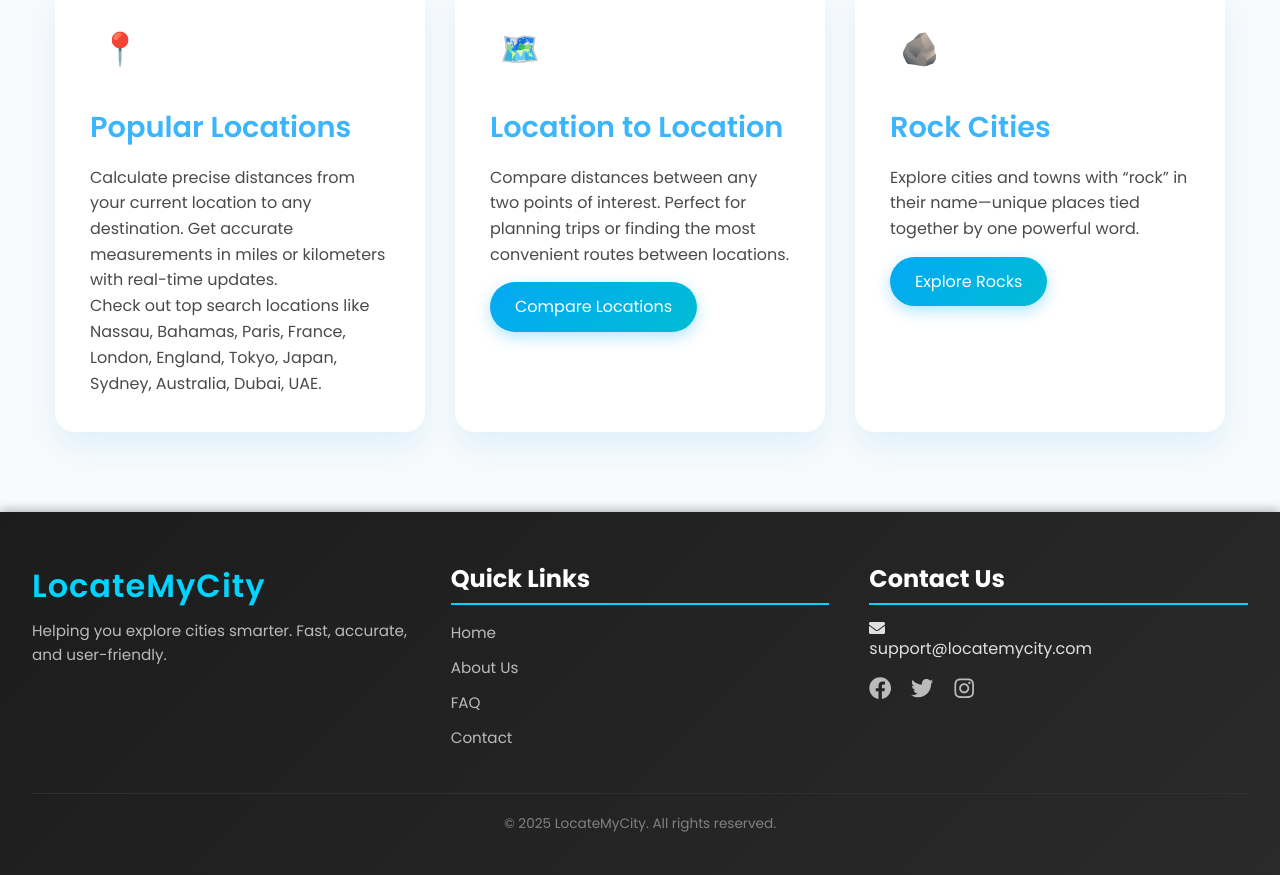
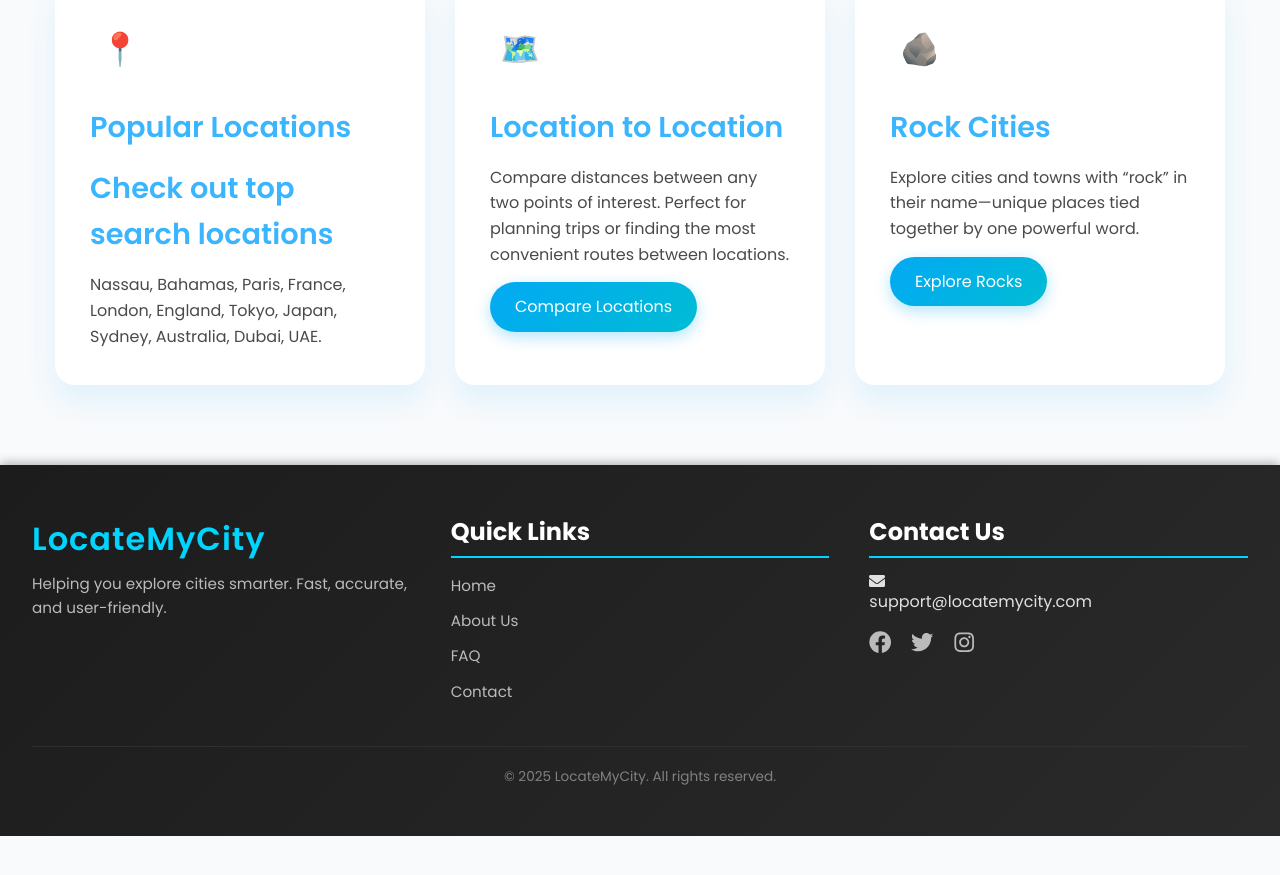
Before and after one commit to whympireventures/howfarpro, a Next.js app: page / in a window 1280 px wide. Shown: the part 1006-1881 px from the top of the page. After the commit the page ends 1842 px from the top, so only its background shows below. Built offline with nearby package versions, Linux system fonts and the light colour scheme.

Commit message:
Update Cards.jsx

```diff
--- a/components/Cards.jsx
+++ b/components/Cards.jsx
@@ -45,13 +45,11 @@ export default function Features() {
               <span role="img" aria-label="location">📍</span>
             </div>
             <h3>Popular Locations</h3>
-            <p>
-              Calculate precise distances from your current location to any destination. Get accurate
-              measurements in miles or kilometers with real-time updates.
-            </p>
+            <h3>
+               Check out top search locations
+            </h3>
             <p className="mt-2 leading-relaxed [text-wrap:pretty]">
-  Check out top search locations like{" "}
-  <Link href="/how-far-is-nassau-bahamas-from-me" className="hover:underline">
+   <Link href="/how-far-is-nassau-bahamas-from-me" className="hover:underline">
     <span className="whitespace-nowrap">Nassau, Bahamas</span>
   </Link>,{" "}
   <Link href="/how-far-is-paris-france-from-me" className="hover:underline">
```
